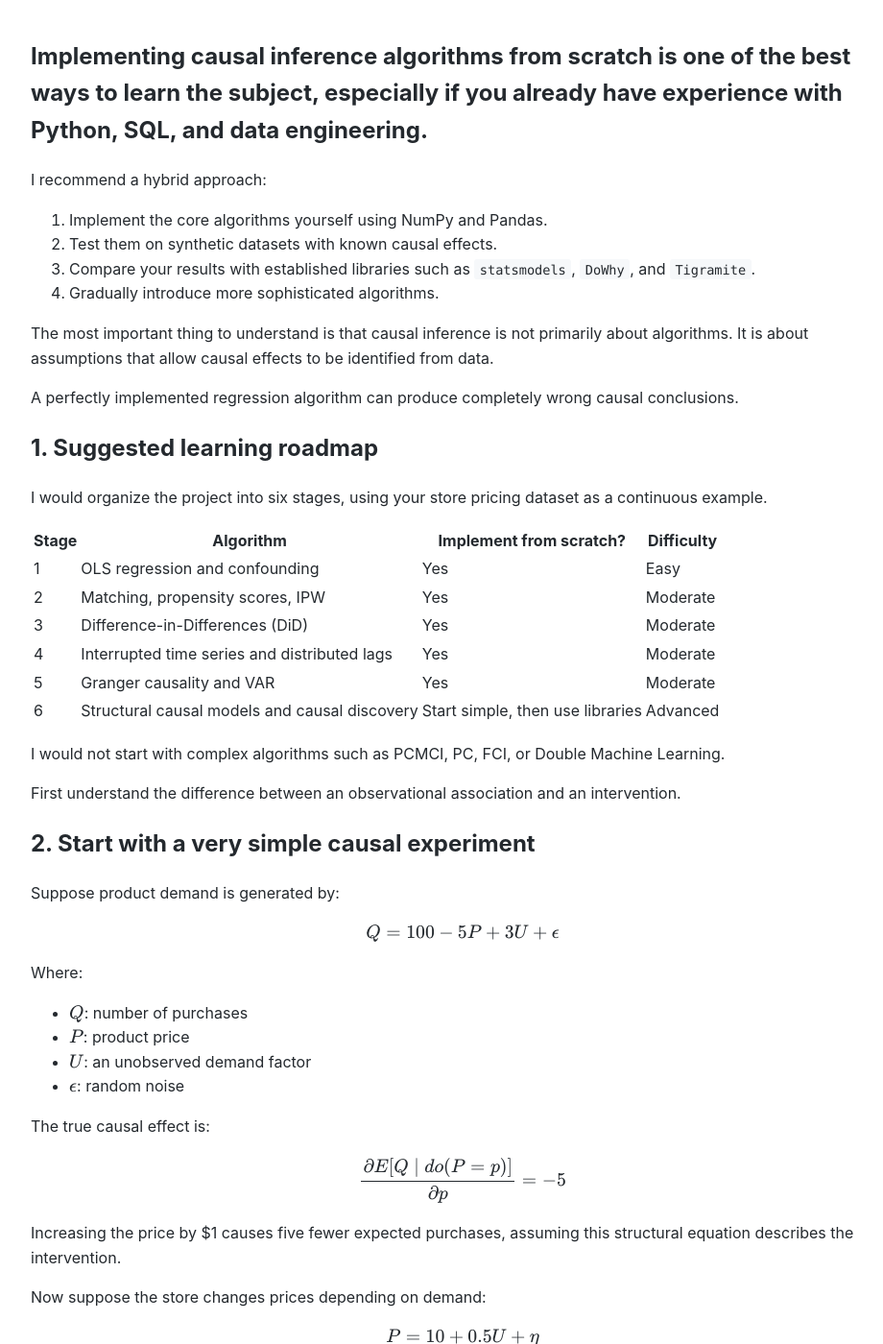
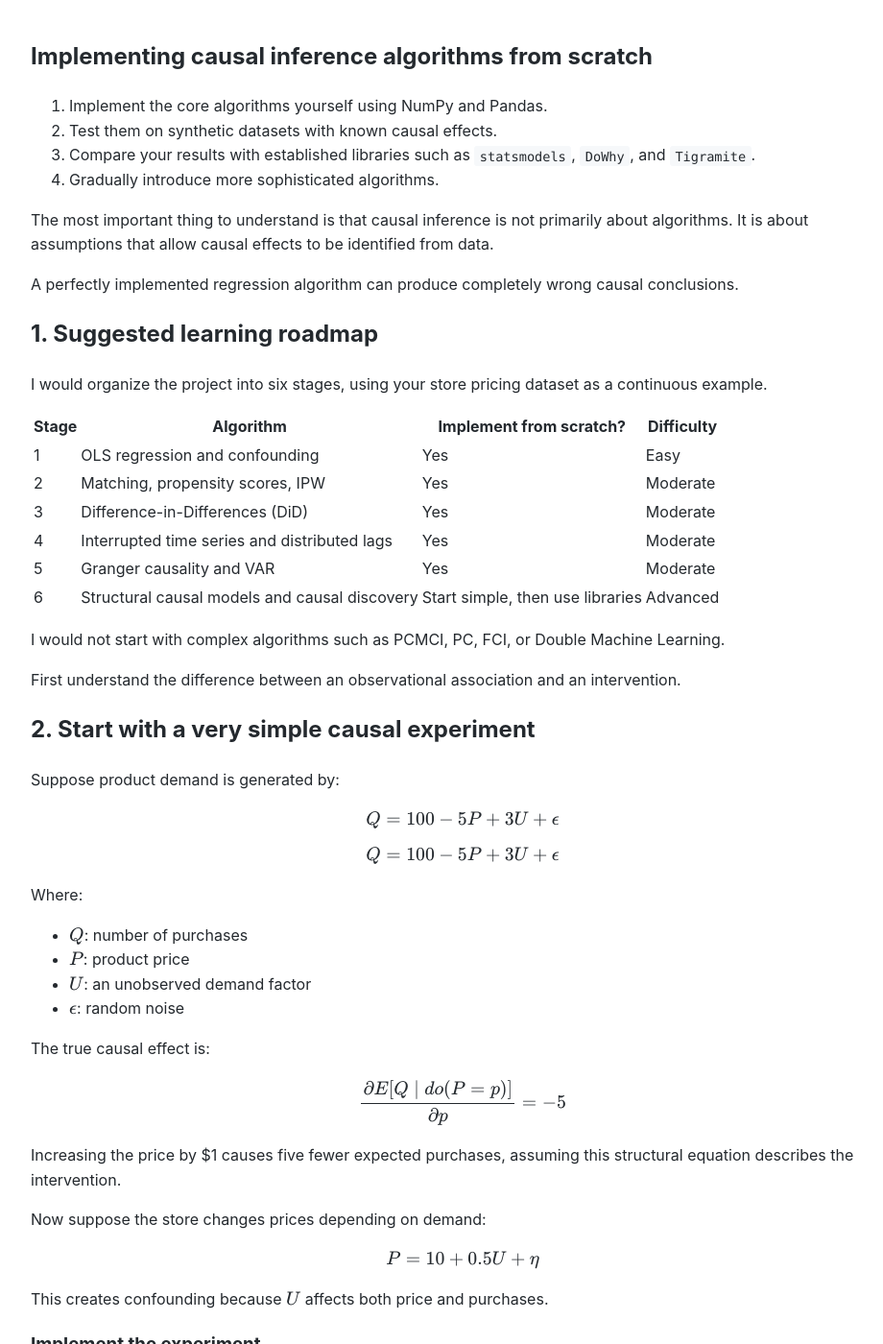
Before and after one commit to Michael-Lubinsky/michael-lubinsky.github.com, a Jekyll site: the page built from ml/causal_3.md, in a window 1280 px wide and 1400 px high. Shown: the whole window at 96% size, without its empty margins (158-1078 px from the left). Built offline with Jekyll 4.4.1, drawn with Linux system fonts in a browser that asks for light colours; our own code applies the rules of GitHub Pages for plain Markdown files.

Commit message:
Refactor causal inference algorithms introduction
Removed introductory sentence and added formatting for clarity.

```diff
--- a/ml/causal_3.md
+++ b/ml/causal_3.md
@@ -1,6 +1,4 @@
-## Implementing causal inference algorithms from scratch is one of the best ways to learn the subject, especially if you already have experience with Python, SQL, and data engineering.
-
- I recommend a hybrid approach:
+## Implementing causal inference algorithms from scratch
 
 1. Implement the core algorithms yourself using NumPy and Pandas.
 2. Test them on synthetic datasets with known causal effects.
@@ -33,6 +31,8 @@ First understand the difference between an observational association and an inte
 Suppose product demand is generated by:
 
 \\[ Q=100-5P+3U+\epsilon \\]
+
+$$Q=100-5P+3U+\epsilon$$
 
 Where:
 
```
